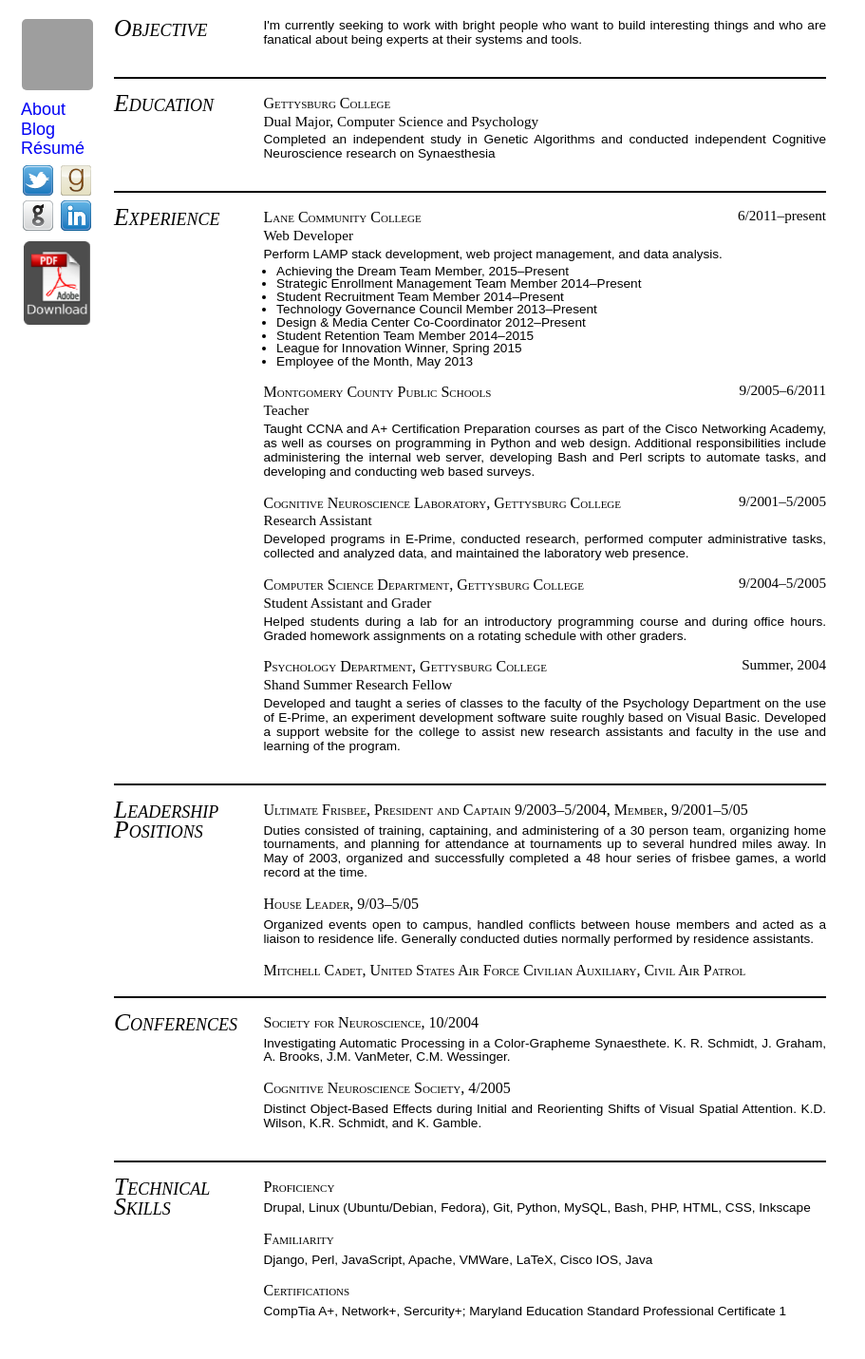
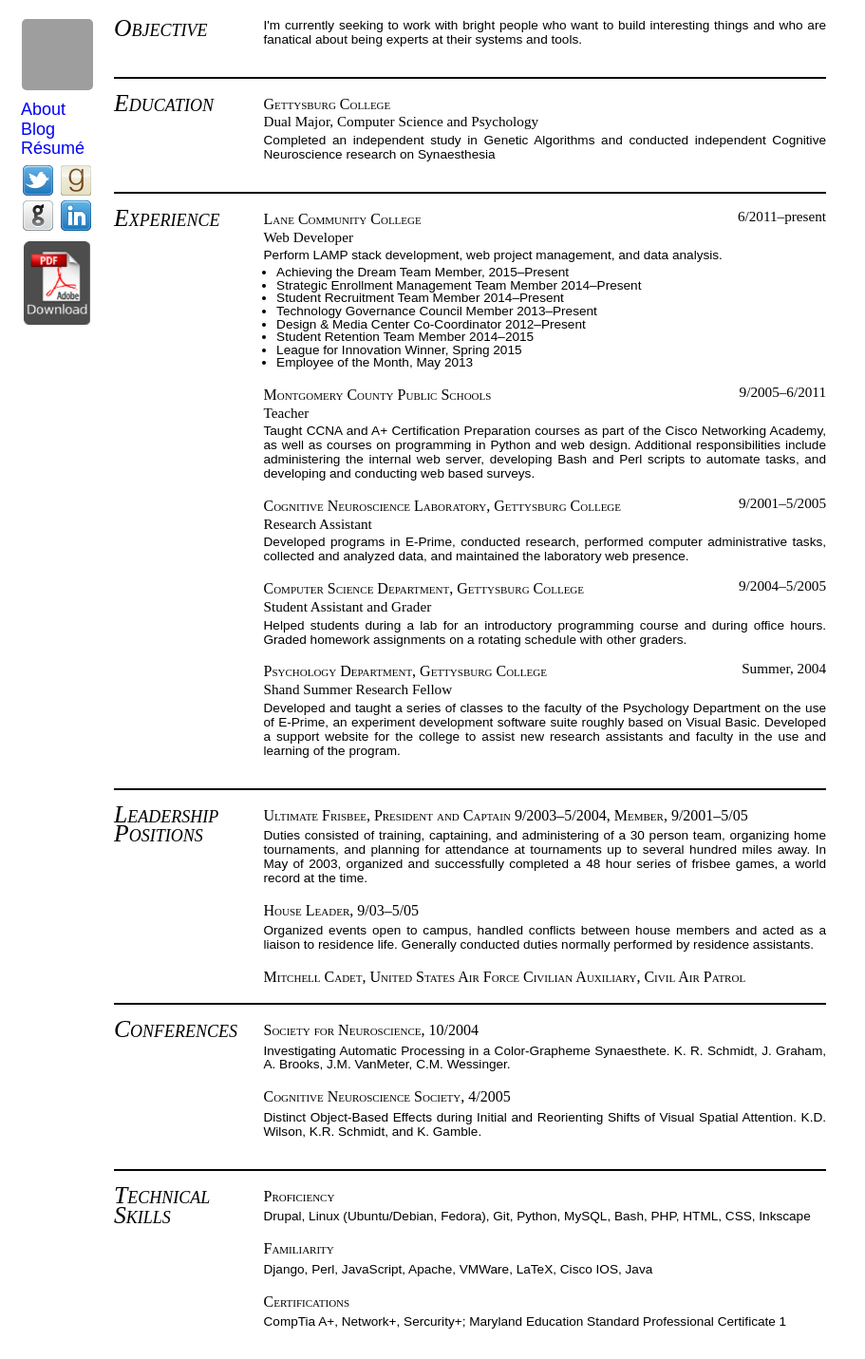
Before and after one commit to krschmidt/krschmidt.github.com, a Jekyll site: the page built from resume.html, in a window 1280 px wide. Shown: the whole page at 95% size, without its empty margins (0-911 px from the left). Built offline with Jekyll 4.4.1, drawn with Linux system fonts in a browser that asks for light colours; nearby versions of some CDN libraries; some web fonts are replaced; grey boxes are pictures that could not be loaded.

Commit message:
Correct resume headings, start of mobile resume

```diff
--- a/resume.html
+++ b/resume.html
@@ -10,7 +10,7 @@
     <div id="content">
         <div class="section-row">
             <div class="info-title">
-                <h1>Objective</h1>
+                <h2>Objective</h2>
             </div>
             <div class="info">
                 <p>I'm currently seeking to work with bright people who want to build interesting things and who are fanatical about being experts at their systems and tools.</p>
@@ -19,25 +19,23 @@
 
         <div class="section-row">
             <div class="info-title">
-                <h1>Education</h1>
+                <h2>Education</h2>
             </div>
             <div class="info">
-                <h1><a href="http://www.gettysburg.edu/" class="boringlink">Gettysburg College</a></h1>
-                <h2>Dual Major, Computer Science and Psychology</h2>
+                <h3><a href="http://www.gettysburg.edu/" class="boringlink">Gettysburg College</a></h3>
+                <h4>Dual Major, Computer Science and Psychology</h4>
                 <p>Completed an independent study in Genetic Algorithms and conducted independent Cognitive Neuroscience research on Synaesthesia</p>
             </div>
         </div><!-- Education Area -->
 
         <div class="section-row">
             <div class="info-title">
-                <h1>Experience</h1>
+                <h2>Experience</h2>
             </div>
             <div class="info">
-                <div class="dates">
-                    <h2>6/2011&ndash;present</h2>
-                </div>
-                <h1><a href="http://lanecc.edu" class="boringlink">Lane Community College</a></h1>
-                <h2>Web Developer</h2>
+                <div class="dates">6/2011&ndash;present</div>
+                <h3><a href="http://lanecc.edu" class="boringlink">Lane Community College</a></h3>
+                <h4>Web Developer</h4>
                 <p>Perform LAMP stack development, web project management, and data analysis.</p>
                 <ul>
                     <li>Achieving the Dream Team Member, 2015&ndash;Present</li>
@@ -49,32 +47,24 @@
                     <li>League for Innovation Winner, Spring 2015</li>
                     <li>Employee of the Month, May 2013</li>
                 </ul>
-                <div class="dates">
-                    <h2>9/2005&ndash;6/2011</h2>
-                </div>
-                <h1><a href="http://mcps.k12.md.us" class="boringlink">Montgomery County Public Schools</a></h1>
-                <h2>Teacher</h2>
+                <div class="dates">9/2005&ndash;6/2011</div>
+                <h3><a href="http://mcps.k12.md.us" class="boringlink">Montgomery County Public Schools</a></h3>
+                <h4>Teacher</h4>
                 <p>Taught CCNA and A+ Certification Preparation courses as part of the Cisco Networking Academy, as well as courses on programming in Python and web design. Additional responsibilities include administering the internal web server, developing Bash and Perl scripts to automate tasks, and developing and conducting web based surveys. </p>
 
-                <div class="dates">
-                    <h2>9/2001&ndash;5/2005</h2>
-                </div>
-                <h1>Cognitive Neuroscience Laboratory, <a href="http://www.gettysburg.edu/" class="boringlink">Gettysburg College</a></h1>
-                <h2>Research Assistant</h2>
+                <div class="dates">9/2001&ndash;5/2005</div>
+                <h3>Cognitive Neuroscience Laboratory, <a href="http://www.gettysburg.edu/" class="boringlink">Gettysburg College</a></h3>
+                <h4>Research Assistant</h4>
                 <p>Developed programs in E-Prime, conducted research, performed computer administrative tasks, collected and analyzed data, and maintained the laboratory web presence.</p>
 
-                <div class="dates">
-                    <h2>9/2004&ndash;5/2005</h2>
-                </div>
-                <h1><a href="http://www.gettysburg.edu/academics/computer_science/" class="boringlink">Computer Science Department, Gettysburg College</a></h1>
-                <h2>Student Assistant and Grader</h2>
+                <div class="dates">9/2004&ndash;5/2005</div>
+                <h3><a href="http://www.gettysburg.edu/academics/computer_science/" class="boringlink">Computer Science Department, Gettysburg College</a></h3>
+                <h4>Student Assistant and Grader</h4>
                 <p>Helped students during a lab for an introductory programming course and during office hours. Graded homework assignments on a rotating schedule with other graders.</p>
 
-                <div class="dates">
-                    <h2>Summer, 2004</h2>
-                </div>
-                <h1><a href="http://www.gettysburg.edu/academics/psychology/" class="boringlink">Psychology Department, Gettysburg College</a></h1>
-                <h2>Shand Summer Research Fellow</h2>
+                <div class="dates">Summer, 2004</div>
+                <h3><a href="http://www.gettysburg.edu/academics/psychology/" class="boringlink">Psychology Department, Gettysburg College</a></h3>
+                <h4>Shand Summer Research Fellow</h4>
                 <p>Developed and taught a series of classes to the faculty of the Psychology Department on the use of E-Prime, an experiment development software suite roughly based on Visual Basic. Developed a support website for the college to assist new research assistants and faculty in the use and learning of the program.</p>
 
             </div>
@@ -82,43 +72,43 @@
 
         <div class="section-row">
             <div class="info-title">
-                <h1>Leadership Positions</h1>
+                <h2>Leadership Positions</h2>
             </div>
             <div class="info">
-                <h1>Ultimate Frisbee, President and Captain 9/2003&ndash;5/2004, Member, 9/2001&ndash;5/05</h1>
+                <h3>Ultimate Frisbee, President and Captain 9/2003&ndash;5/2004, Member, 9/2001&ndash;5/05</h3>
                 <p>Duties consisted of training, captaining, and administering of a 30 person team, organizing home tournaments, and planning for attendance at tournaments up to several hundred miles away. In May of 2003, organized and successfully completed a 48 hour series of frisbee games, a world record at the time.</p>
 
-                <h1>House Leader, 9/03&ndash;5/05</h1>
+                <h3>House Leader, 9/03&ndash;5/05</h3>
                 <p>Organized events open to campus, handled conflicts between house members and acted as a liaison to residence life. Generally conducted duties normally performed by residence assistants. </p>
 
-                <h1>Mitchell Cadet, United States Air Force Civilian Auxiliary, Civil Air Patrol</h1>
+                <h3>Mitchell Cadet, United States Air Force Civilian Auxiliary, Civil Air Patrol</h3>
             </div>
         </div><!-- Leadership -->
 
         <div class="section-row">
             <div class="info-title">
-                <h1>Conferences</h1>
+                <h2>Conferences</h2>
             </div>
             <div class="info">
-                <h1>Society for Neuroscience, 10/2004</h1>
+                <h3>Society for Neuroscience, 10/2004</h3>
                 <p>Investigating Automatic Processing in a Color-Grapheme Synaesthete. K. R. Schmidt, J. Graham, A. Brooks, J.M. VanMeter, C.M. Wessinger.</p>
-                <h1>Cognitive Neuroscience Society, 4/2005</h1>
+                <h3>Cognitive Neuroscience Society, 4/2005</h3>
                 <p>Distinct Object-Based Effects during Initial and Reorienting Shifts of Visual Spatial Attention. K.D. Wilson, K.R. Schmidt, and K. Gamble.</p>
             </div>
         </div> <!-- Conferences -->
 
         <div class="section-row">
             <div class="info-title">
-                <h1>Technical Skills</h1>
+                <h2>Technical Skills</h2>
             </div>
             <div class="info">
-                <h1>Proficiency</h1>
+                <h3>Proficiency</h3>
                 <p>Drupal, Linux (Ubuntu/Debian, Fedora), Git, Python, MySQL, Bash, PHP, HTML, CSS, Inkscape</p>
 
-                <h1>Familiarity</h1>
+                <h3>Familiarity</h3>
                 <p>Django, Perl, JavaScript, Apache, VMWare, LaTeX, Cisco IOS, Java</p>
 
-                <h1>Certifications</h1>
+                <h3>Certifications</h3>
                 <p>CompTia A+, Network+, Sercurity+; Maryland Education Standard Professional Certificate 1</p>
             </div>
         </div><!-- Technical -->
--- a/sass/_variables.scss
+++ b/sass/_variables.scss
@@ -4,3 +4,4 @@
 $blue: #0000f5;
 
 $desktop: 450px;
+$resume: 750px;
--- a/stylesheets/screen.css
+++ b/stylesheets/screen.css
@@ -181,9 +181,9 @@
   font-size: 1rem;
 }
 /* line 6, ../sass/_resume.scss */
-#resume h1 {
+#resume h1, #resume h2, #resume h3, #resume h4, #resume .dates {
+  font-family: 'Ovo', serif;
   font-weight: normal;
-  line-height: 1.3rem;
   margin: 0;
 }
 /* line 12, ../sass/_resume.scss */
@@ -211,35 +211,52 @@
   border-bottom: 0;
 }
 /* line 36, ../sass/_resume.scss */
-#resume #content {
+#resume .boringlink {
+  color: #050505;
+  text-decoration: none;
+}
+/* line 39, ../sass/_resume.scss */
+#resume .boringlink:hover {
+  text-decoration: underline;
+}
+
+@media (min-width: 750px) {
+  /* line 46, ../sass/_resume.scss */
+  #resume {
     width: 750px;
   }
-/* line 40, ../sass/_resume.scss */
+  /* line 49, ../sass/_resume.scss */
+  #resume h2 {
+    font-variant: small-caps;
+    line-height: 1.3rem;
+  }
+  /* line 54, ../sass/_resume.scss */
   #resume .info-title {
     float: left;
     width: 19%;
   }
-/* line 44, ../sass/_resume.scss */
-#resume .info-title h1 {
+  /* line 58, ../sass/_resume.scss */
+  #resume .info-title h2 {
     font-size: 160%;
     font-style: italic;
   }
-/* line 50, ../sass/_resume.scss */
+  /* line 64, ../sass/_resume.scss */
   #resume .info {
     margin-left: 21%;
   }
-/* line 53, ../sass/_resume.scss */
-#resume .info h1 {
+  /* line 67, ../sass/_resume.scss */
+  #resume .info h3 {
     font-size: 100%;
+    font-variant: small-caps;
   }
-/* line 57, ../sass/_resume.scss */
-#resume .info h2 {
+  /* line 72, ../sass/_resume.scss */
+  #resume .info h4, #resume .info .dates {
     font-size: 95%;
     font-weight: normal;
     line-height: 1.1em;
     margin: 0;
   }
-/* line 64, ../sass/_resume.scss */
+  /* line 79, ../sass/_resume.scss */
   #resume .info p {
     font-size: 85%;
     line-height: 1.1em;
@@ -247,25 +264,21 @@
     margin-top: 4px;
     text-align: justify;
   }
-/* line 73, ../sass/_resume.scss */
+  /* line 88, ../sass/_resume.scss */
   #resume .dates {
     float: right;
   }
-/* line 77, ../sass/_resume.scss */
-#resume .boringlink {
-  color: #050505;
-  text-decoration: none;
 }
-/* line 82, ../sass/_resume.scss */
-#resume .download-icon {
+/* line 94, ../sass/_resume.scss */
+.download-icon {
   bottom: 10px;
   left: 10px;
   position: fixed;
   width: 70px;
 }
 @media (min-width: 450px) {
-  /* line 82, ../sass/_resume.scss */
-  #resume .download-icon {
+  /* line 94, ../sass/_resume.scss */
+  .download-icon {
     left: 25px;
     top: 254px;
   }
```
Also changed, not shown: sass/_resume.scss (+22 -11 lines). Lines whose indentation alone changed are shown as unchanged.
